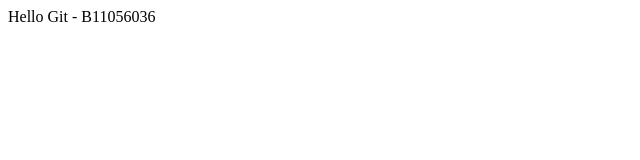
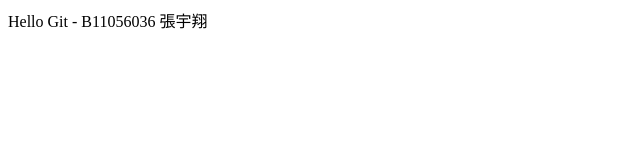
Before and after one commit to B11056036/B11056036.GITHUB.IO, a plain HTML site: page index.html in a window 1280 px wide. Shown: the whole page, without its empty margins (0-640 px from the left). Drawn offline with Linux system fonts and the light colour scheme.

Commit message:
我的第二次上傳

```diff
--- a/index.html
+++ b/index.html
@@ -9,7 +9,7 @@
 </head>
 
 <body>
-    <hi>Hello Git - B11056036</hi>
+    <hi>Hello Git - B11056036 張宇翔</hi>
 </body>
 
 </html>
```
